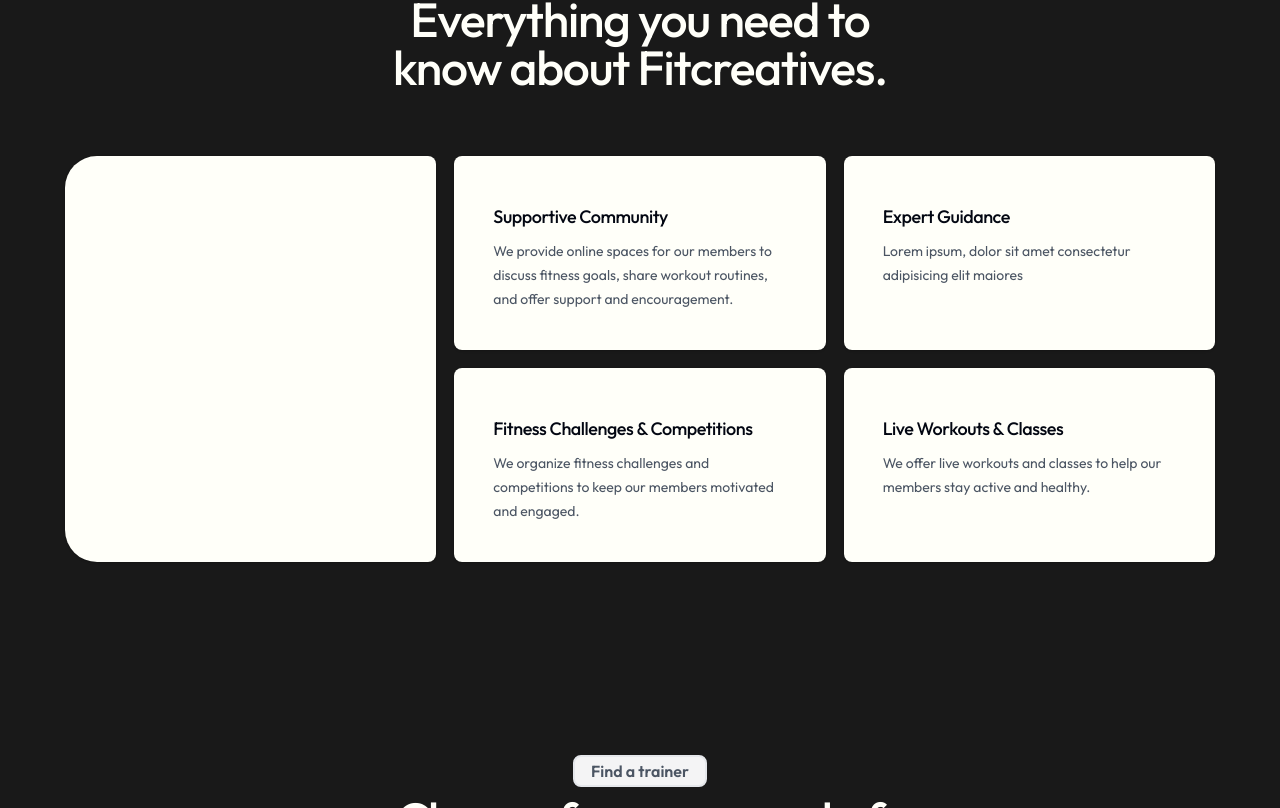
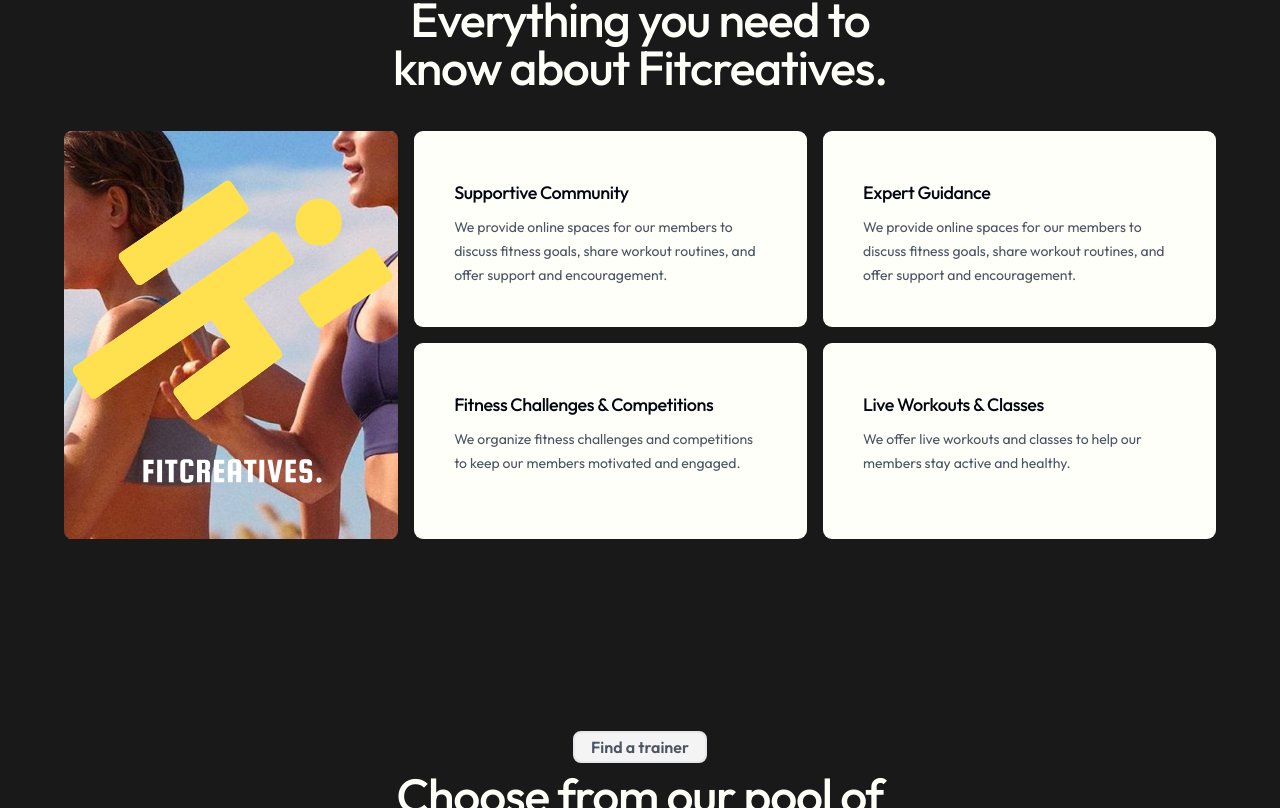
Before and after one commit to Lilianada/Fitcreatives, a Next.js app: page / in a window 1280 px wide. Shown: the part 932-1740 px from the top of the page. Built offline with nearby package versions, Linux system fonts and the light colour scheme; a web font is replaced by a local one.

Commit message:
fixes to about us page

```diff
--- a/src/components/AboutUs.jsx
+++ b/src/components/AboutUs.jsx
@@ -12,25 +12,20 @@
         <h3 className="mx-auto mt-2 max-w-lg text-pretty text-center text-4xl font-medium tracking-tight text-light sm:text-5xl">
           Everything you need to know about Fitcreatives.
         </h3>
-        <div className="mt-10 grid gap-y-2 gap-x-4 lg:gap-4 sm:mt-16 lg:grid-cols-3 lg:grid-rows-2">
-          <div className="hidden lg:flex relative lg:row-span-2">
-            <div className="absolute inset-px rounded-lg bg-light lg:rounded-l-[2rem]"></div>
-            <div className="relative flex h-full flex-col overflow-hidden rounded-[calc(theme(borderRadius.lg)+1px)] lg:rounded-l-[calc(2rem+1px)]">
-              <div className="relative w-full grow [container-type:inline-size] max-lg:mx-auto max-lg:max-w-sm">
+
+        <div className="mt-10 flex flex-col gap-4 lg:flex-row">
+          <div className="hidden md:flex relative">
+            <div className="w-full">
               <img
-                  className="size-full object-cover object-top"
+                className="size-full object-cover object-top rounded-lg"
                 src="/assets/8.svg"
-                  alt=""
+                alt="Fitcreatives"
               />
-                <div className="absolute inset-x-10 bottom-0 top-10 overflow-hidden  "></div>
             </div>
           </div>
-            <div className="pointer-events-none absolute inset-px rounded-lg shadow ring-1 ring-black/5 lg:rounded-l-[2rem]"></div>
-          </div>
 
-          <div className="relative max-lg:row-start-1">
-            <div className="absolute inset-px rounded-lg bg-light max-lg:rounded-t-[2rem]"></div>
-            <div className="relative flex h-full flex-col overflow-hidden rounded-[calc(theme(borderRadius.lg)+1px)] max-lg:rounded-t-[calc(2rem+1px)]">
+          <div className="flex flex-col md:grid grid-cols-2 grid-rows-2 gap-4">
+            <div className="relative bg-light flex h-full flex-col overflow-hidden rounded-[calc(theme(borderRadius.lg)+1px)]">
               <div className="p-8 sm:p-10">
                 <p className="mt-2 text-lg/7 font-medium tracking-tight text-gray-950 max-lg:text-center">
                   Supportive Community
@@ -42,28 +37,21 @@
                 </p>
               </div>
             </div>
-            <div className="pointer-events-none absolute inset-px rounded-lg shadow ring-1 ring-black/5 max-lg:rounded-t-[2rem]"></div>
-          </div>
 
-          <div className="relative max-lg:row-start-1">
-            <div className="absolute inset-px rounded-lg bg-light max-lg:rounded-t-[2rem]"></div>
-            <div className="relative flex h-full flex-col overflow-hidden rounded-[calc(theme(borderRadius.lg)+1px)] max-lg:rounded-t-[calc(2rem+1px)]">
+            <div className="relative bg-light flex h-full flex-col overflow-hidden rounded-[calc(theme(borderRadius.lg)+1px)]">
               <div className="p-8 sm:p-10">
                 <p className="mt-2 text-lg/7 font-medium tracking-tight text-gray-950 max-lg:text-center">
                 Expert Guidance
                 </p>
                 <p className="mt-2 max-w-lg text-sm/6 text-gray-600 max-lg:text-center">
-                  Lorem ipsum, dolor sit amet consectetur adipisicing elit
-                  maiores
+                  We provide online spaces for our members to discuss fitness
+                  goals, share workout routines, and offer support and
+                  encouragement.
                 </p>
               </div>
             </div>
-            <div className="pointer-events-none absolute inset-px rounded-lg shadow ring-1 ring-black/5 max-lg:rounded-t-[2rem]"></div>
-          </div>
 
-          <div className="relative max-lg:row-start-3 lg:col-start-2 lg:row-start-2">
-            <div className="absolute inset-px rounded-lg bg-light"></div>
-            <div className="relative flex h-full flex-col overflow-hidden rounded-[calc(theme(borderRadius.lg)+1px)]">
+            <div className="relative bg-light flex h-full flex-col overflow-hidden rounded-[calc(theme(borderRadius.lg)+1px)]">
               <div className="p-8 sm:p-10">
                 <p className="mt-2 text-lg/7 font-medium tracking-tight text-gray-950 max-lg:text-center">
                 Fitness Challenges & Competitions
@@ -74,12 +62,8 @@
                 </p>
               </div>
             </div>
-            <div className="pointer-events-none absolute inset-px rounded-lg shadow ring-1 ring-black/5"></div>
-          </div>
 
-          <div className="relative max-lg:row-start-3 lg:col-start-3 lg:row-start-2">
-            <div className="absolute inset-px rounded-lg bg-light"></div>
-            <div className="relative flex h-full flex-col overflow-hidden rounded-[calc(theme(borderRadius.lg)+1px)]">
+            <div className="relative bg-light flex h-full flex-col overflow-hidden rounded-[calc(theme(borderRadius.lg)+1px)]">
             <div className="p-8 sm:p-10">
                 <p className="mt-2 text-lg/7 font-medium tracking-tight text-gray-950 max-lg:text-center">
                   Live Workouts & Classes
@@ -90,7 +74,6 @@
                 </p>
               </div>
             </div>
-            <div className="pointer-events-none absolute inset-px rounded-lg shadow ring-1 ring-black/5"></div>
           </div>
         </div>
       </div>
--- a/src/components/Header.jsx
+++ b/src/components/Header.jsx
@@ -29,7 +29,7 @@
 
 function DesktopHeader() {
   return (
-    <div className="hidden w-full max-w-3xl md:flex justify-between items-center bg-yellow rounded-xl px-4 py-2 sticky mt-4 mb-4">
+    <div className="hidden w-full max-w-3xl md:flex justify-between items-center bg-yellow rounded-xl px-4 py-2 mt-4 mb-4">
       <div className="flex text-xl gap-1">
         <Image
           src="/assets/Fitcreative-Logo.png"
@@ -98,7 +98,6 @@
         className="group flex items-center py-2 text-sm font-medium text-dark"
       >
         <BiMenuAltRight className="size-8 text-dark" />
-
       </motion.button>
 
       <motion.div
@@ -132,9 +131,7 @@
         style={{ pointerEvents: isOpen ? "auto" : "none" }}
       >
         <motion.div className="flex">
-            <h2 className="text-sm font-medium text-yellow">
-              Explore
-            </h2>
+          <h2 className="text-sm font-medium text-yellow">Explore</h2>
         </motion.div>
 
         <nav className="mt-6">
@@ -154,13 +151,11 @@
             }}
             className="-my-2 divide-y divide-zinc-100 text-base text-gray-100"
           >
-            {
-              navItems.map((item) => (
+            {navItems.map((item) => (
               <MobileNavItem key={item} url={item.url}>
                 {item.title}
               </MobileNavItem>
-              ))
-            }
+            ))}
           </motion.ul>
         </nav>
       </motion.div>
@@ -168,17 +163,11 @@
   );
 }
 
-
 function MobileHeader() {
   return (
     <div className="flex justify-between w-full md:hidden bg-light rounded-lg px-2 py-3">
       <div className="flex text-xl gap-1">
-          <Image
-            src="/assets/Logo-icon.svg"
-            alt="logo"
-            width={60}
-            height={50}
-          />
+        <Image src="/assets/Logo-icon.svg" alt="logo" width={60} height={50} />
       </div>
       <MobileNavigation />
     </div>
@@ -188,7 +177,7 @@
 export default function Header() {
   return (
     <header className="w-full sm:w-[90%] m-auto grid place-items-center sticky">
-      <DesktopHeader className='pointer-events-auto' />
+      <DesktopHeader className="pointer-events-auto" />
       <MobileHeader />
     </header>
   );
```
Lines whose indentation alone changed are shown as unchanged.
